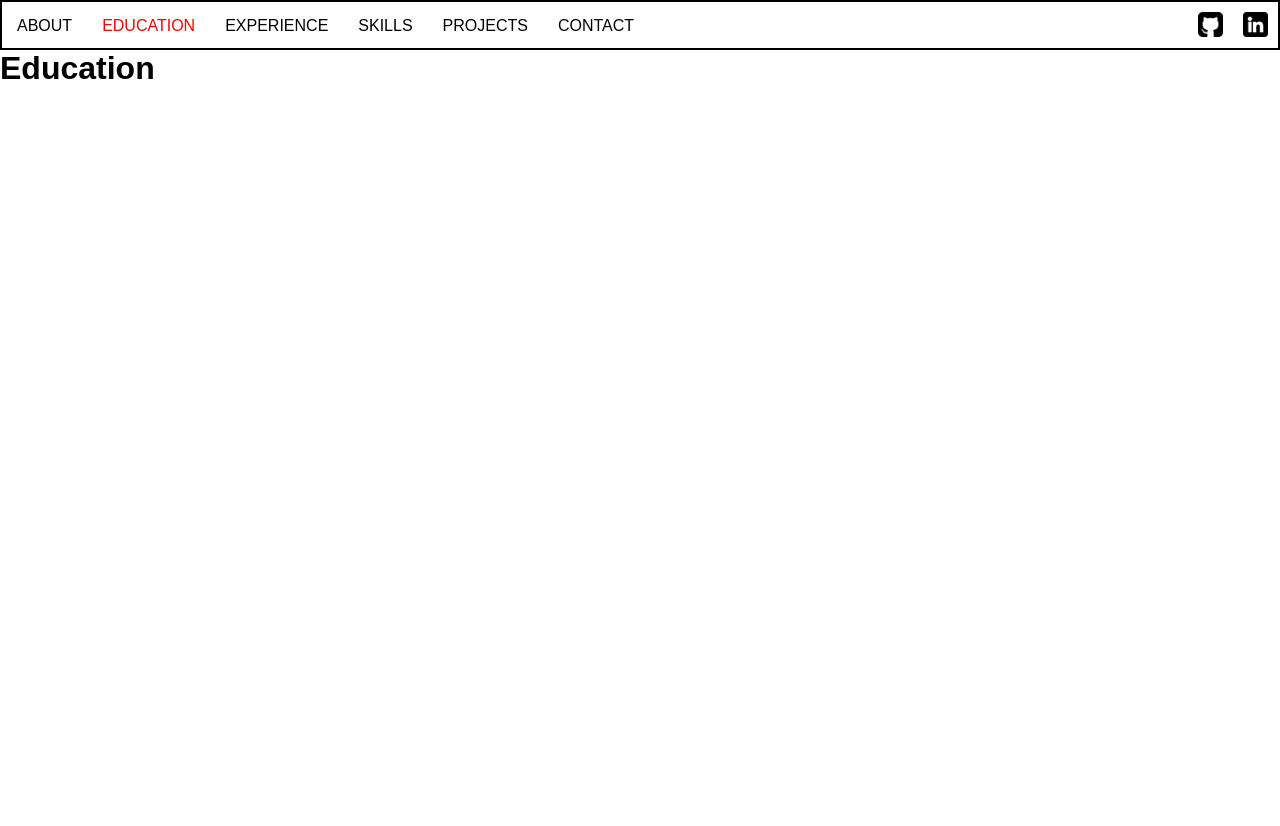
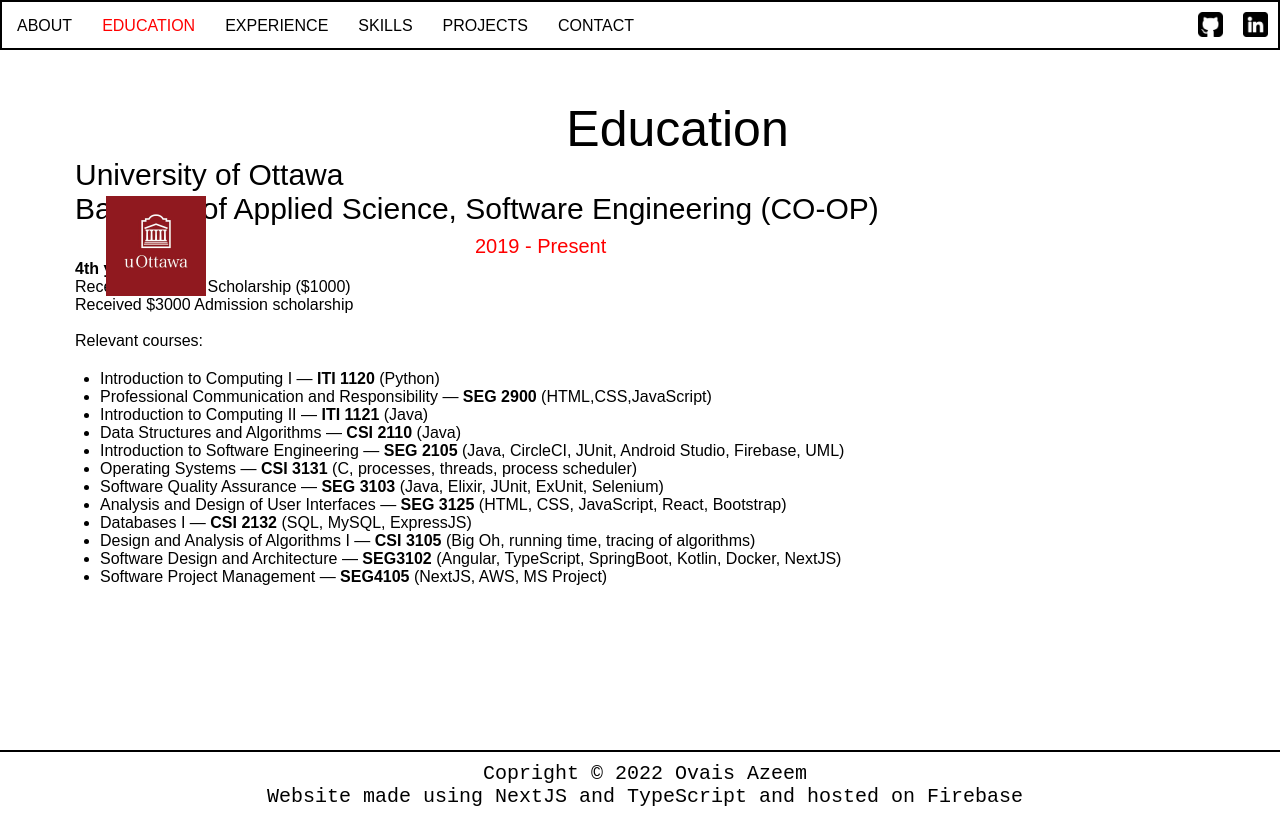
Before and after one commit to Ovais09/Personal-Website, a Next.js app: page /education in a window 1280 px wide. Before the commit the page ends 800 px from the top, so only its background shows below. Built offline with nearby package versions, Linux system fonts and the light colour scheme.

Commit message:
finished the education section

```diff
--- a/pages/education.tsx
+++ b/pages/education.tsx
@@ -1,15 +1,70 @@
+import Copright from "../components/Copyright"
+
 export default function Education() {
     return (
         <>
             <style jsx>{`
+                #education {
+                    // position: absolute;
+                    margin-top: 100px;
+                    font-size: 50px;
+                    text-align: center;
+                }
+                #current {
+                    font-size: 20px;
+                    font-weight: 400;
+                    color: red;
+                    margin-left: 400px;
+                }
+                div {
+                    margin-left: 100px;
+                    margin-right: 100px;
+                    margin-top: 20px;
+                    margin-bottom: 50px;
+                }
                 h1 {
-                 //make the h1 appear after the navbar
+                    font-size: 30px;
+                    font-weight: 400;
+                    margin-left: 75px;
+                }
+                p {
+                    font-weight: 400;
+                    margin-left: 75px;
+                }
+                img {
                     position: absolute;
-                    z-index: 1;
-                    margin-top: 50px;
+                    width: 100px;
+                    height: 100px;
+                    margin-left: -500px;
+                    margin-top: -30px;
                 }
             `}</style>
-            <h1>Education</h1>
+            <h1 id='education'>Education</h1>
+            <h1>University of Ottawa</h1>
+            <h1>Bachelor of Applied Science, Software Engineering (CO-OP) <span id='current'>2019 - Present</span> <img src = '/uottawa.jpg' alt = 'University of Ottawa'/></h1>
+            <p><b>4th year student</b></p>
+            <p>Received x2 Merit Scholarship ($1000)</p>
+            <p>Received $3000 Admission scholarship</p>
+            <br />
+            <p>Relevant courses:</p>
+            <div>
+                <ul>
+                        <li>Introduction to Computing I — <b>ITI 1120</b> (Python) </li>
+                        <li>Professional Communication and Responsibility — <b>SEG 2900</b> (HTML,CSS,JavaScript)</li>
+                        <li>Introduction to Computing II — <b>ITI 1121</b> (Java)</li>
+                        <li>Data Structures and Algorithms — <b>CSI 2110</b> (Java)</li>
+                        <li>Introduction to Software Engineering — <b>SEG 2105</b> (Java, CircleCI, JUnit, Android Studio, Firebase, UML)</li>
+                        <li>Operating Systems — <b>CSI 3131</b> (C, processes, threads, process scheduler)</li>
+                        <li>Software Quality Assurance — <b>SEG 3103</b> (Java, Elixir, JUnit, ExUnit, Selenium)</li>
+                        <li>Analysis and Design of User Interfaces — <b>SEG 3125</b> (HTML, CSS, JavaScript, React, Bootstrap)</li>
+                        <li>Databases I — <b>CSI 2132</b> (SQL, MySQL, ExpressJS)</li>
+                    <li>Design and Analysis of Algorithms I — <b>CSI 3105</b> (Big Oh, running time, tracing of algorithms)</li>
+                    <li>Software Design and Architecture — <b>SEG3102</b> (Angular, TypeScript, SpringBoot, Kotlin, Docker, NextJS)</li>
+                    <li>Software Project Management — <b>SEG4105</b> (NextJS, AWS, MS Project)</li>
+
+                </ul>
+            </div>
+            <Copright />
         </>
     )
 }
--- a/pages/index.tsx
+++ b/pages/index.tsx
@@ -133,8 +133,8 @@ export default function Home() {
           <br />
           <br />
           <p className='ovais2'>I am a fourth year Software Engineering student at the University of Ottawa who is passionate about programming and web development.
-            I have worked in both the public and private sectors and I am currently seeking a COOP job for the Summer of 2023.
-            My primary programming language <br /> is JavaScript, however I am also well versed in a wide variety of programming langauges including TypeScript, Java, C#, and Python.
+            I have worked in both the public and private sectors and I am currently seeking a CO-OP job for the Summer of 2023.
+            My primary programming language <br /> is JavaScript, however I am also well versed in a wide variety of programming langauges including TypeScript, Java, C#, and Python. <br /> I am expected to graduate in June 2024.
             <br />
             <br />
             This is a website that I have created to showcase my skills and projects. Feel free to take a look around and contact me if you have any questions!
```
Also changed, not shown: pages/contact.tsx (+2 -9 lines), public/uottawa.jpg (added).
